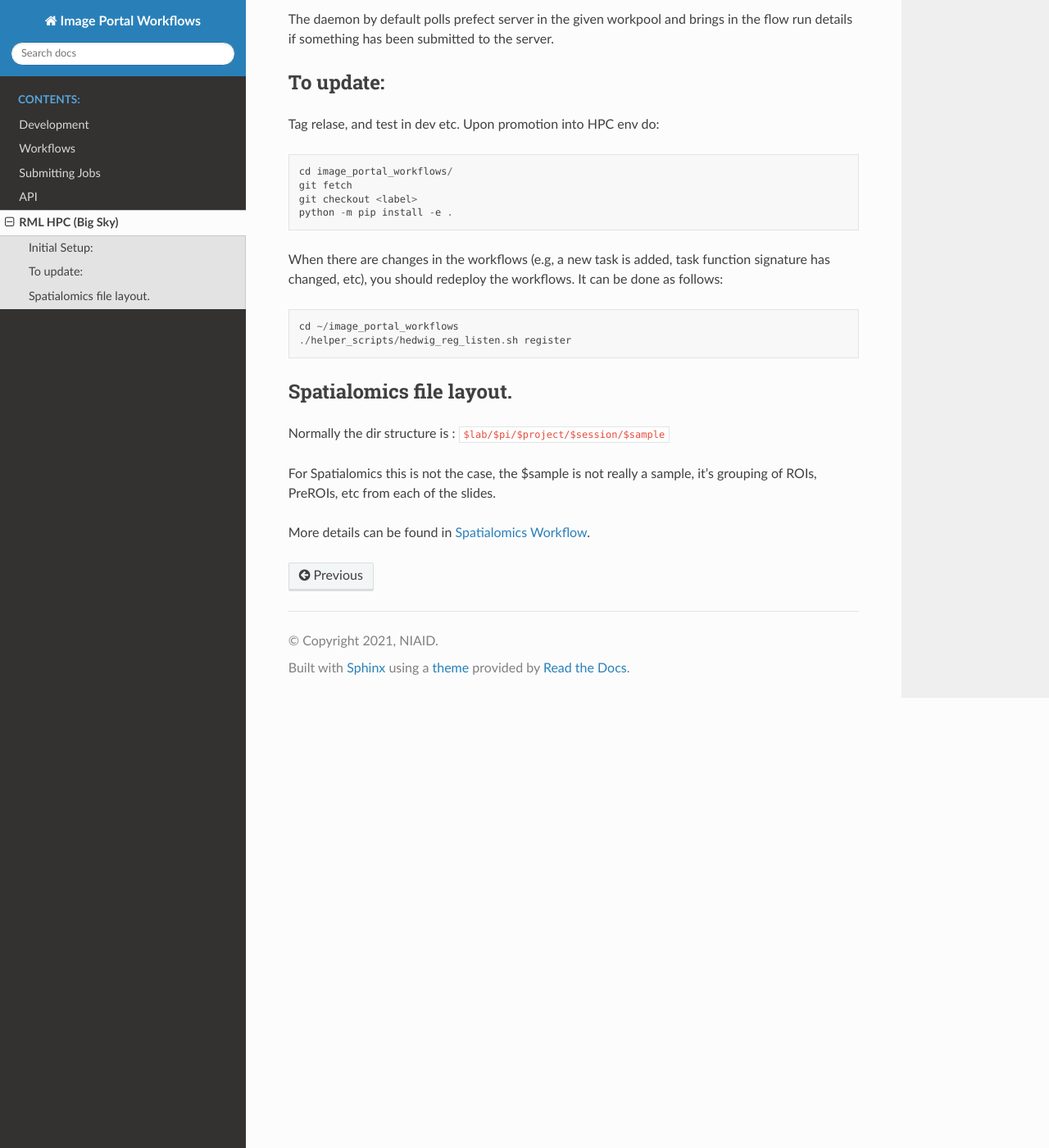
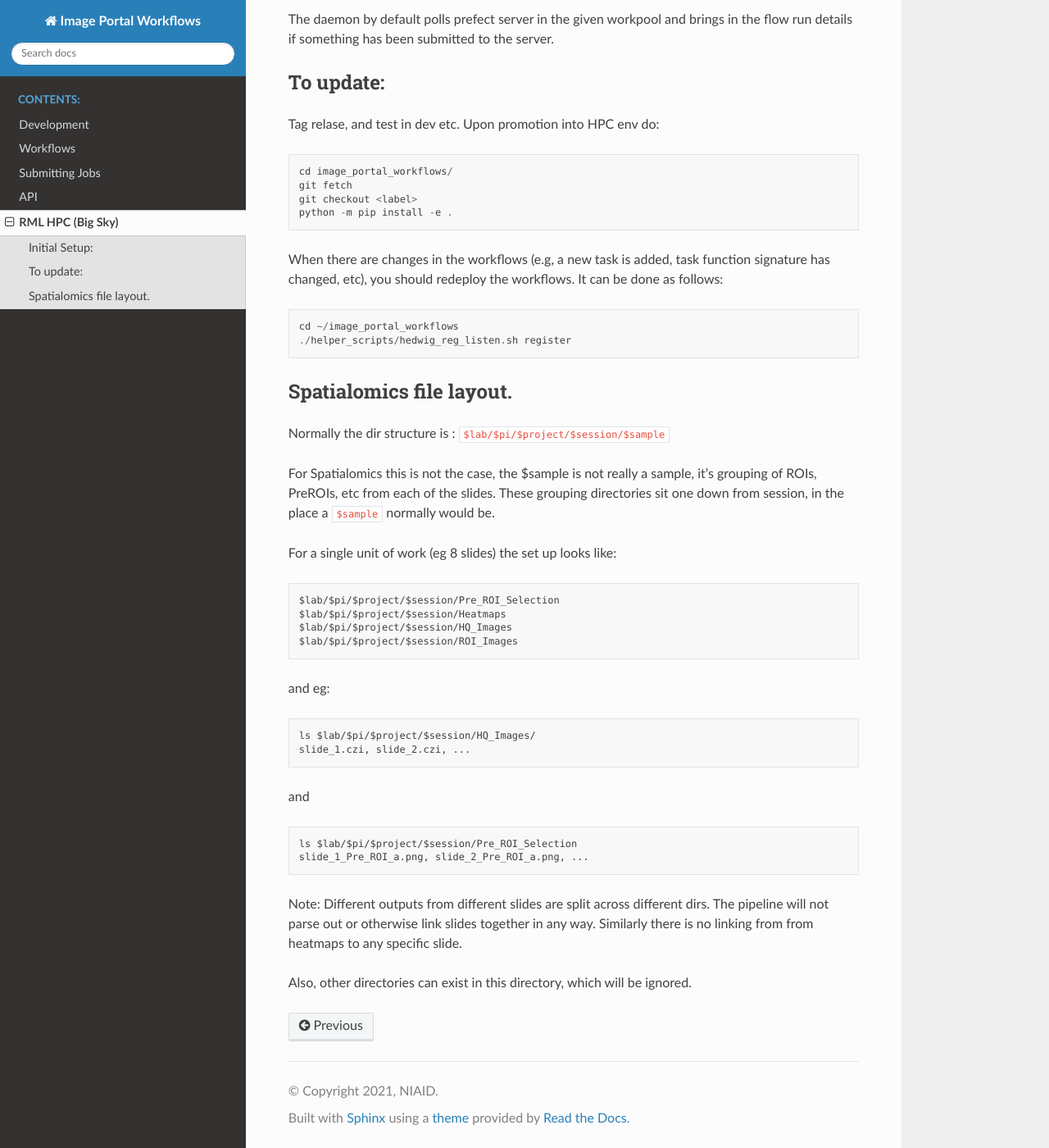
Before and after one commit to niaid/image_portal_workflows, a Sphinx documentation site: the page built from docs/source/hpc.rst, in a window 1280 px wide and 1400 px high, scrolled down 928 px. Shown: the whole window at 82% size. Built offline with Sphinx 7.4.7 and the Read the Docs theme 2.0.0, drawn with Linux system fonts in a browser that asks for light colours.

Commit message:
Revert "Update docs"
This reverts commit c0dbf3fd4de6a23905bf261efd07c03d1b12c350.

```diff
--- a/docs/source/hpc.rst
+++ b/docs/source/hpc.rst
@@ -75,6 +75,38 @@ Spatialomics file layout.
 
 Normally the dir structure is : ``$lab/$pi/$project/$session/$sample``
 
-For Spatialomics this is not the case, the $sample is not really a sample, it's grouping of ROIs, PreROIs, etc from each of the slides.
+For Spatialomics this is not the case, the $sample is not really a sample, it's grouping of ROIs,
+PreROIs, etc from each of the slides.
+These grouping directories sit one down from session, in the place a ``$sample`` normally would be.
 
-More details can be found in :ref:`ref-workflow-spatial-omics`.
+For a single unit of work (eg 8 slides) the set up looks like:
+
+.. code-block::
+
+   $lab/$pi/$project/$session/Pre_ROI_Selection
+   $lab/$pi/$project/$session/Heatmaps
+   $lab/$pi/$project/$session/HQ_Images
+   $lab/$pi/$project/$session/ROI_Images
+
+
+and eg:
+
+.. code-block::
+
+   ls $lab/$pi/$project/$session/HQ_Images/
+   slide_1.czi, slide_2.czi, ...
+
+and
+
+.. code-block::
+
+   ls $lab/$pi/$project/$session/Pre_ROI_Selection
+   slide_1_Pre_ROI_a.png, slide_2_Pre_ROI_a.png, ...
+
+
+Note:
+Different outputs from different slides are split across different dirs.
+The pipeline will not parse out or otherwise link slides together in any way.
+Similarly there is no linking from from heatmaps to any specific slide.
+
+Also, other directories can exist in this directory, which will be ignored.
--- a/docs/source/neuroglancer.rst
+++ b/docs/source/neuroglancer.rst
@@ -5,3 +5,5 @@ neuroglancer module
    :members:
    :undoc-members:
    :show-inheritance:
+
+   .. autofunction:: gen_zarr(fp_in: FilePath, width: int, height: int, depth: int = None) -> Dict:
```
Also changed, not shown: README.rst (+10 -0 lines), docs/source/development.rst (+14 -10 lines), docs/source/index.rst (+1 -11 lines), docs/source/workflows.rst (renamed from docs/source/workflows/brt.rst, +8 -3 lines), docs/source/workflows/index.rst (deleted, +0 -13 lines), docs/source/workflows/spatialomics.rst (deleted, +0 -41 lines), requirements-dev.txt (deleted, +0 -10 lines), requirements.txt (+6 -1 lines), docs/source/Asset.yaml (renamed from docs/specifications/Asset.yaml), docs/source/AssetType.yaml (renamed from docs/specifications/AssetType.yaml), docs/source/ImageSet.yaml (renamed from docs/specifications/ImageSet.yaml), docs/source/NeuroglancerMetadata.yaml (renamed from docs/specifications/NeuroglancerMetadata.yaml), docs/source/PipelineCallback.yaml (renamed from docs/specifications/PipelineCallback.yaml), docs/source/demo_callback.json (renamed from docs/specifications/demo_callback.json), 2 other files.
